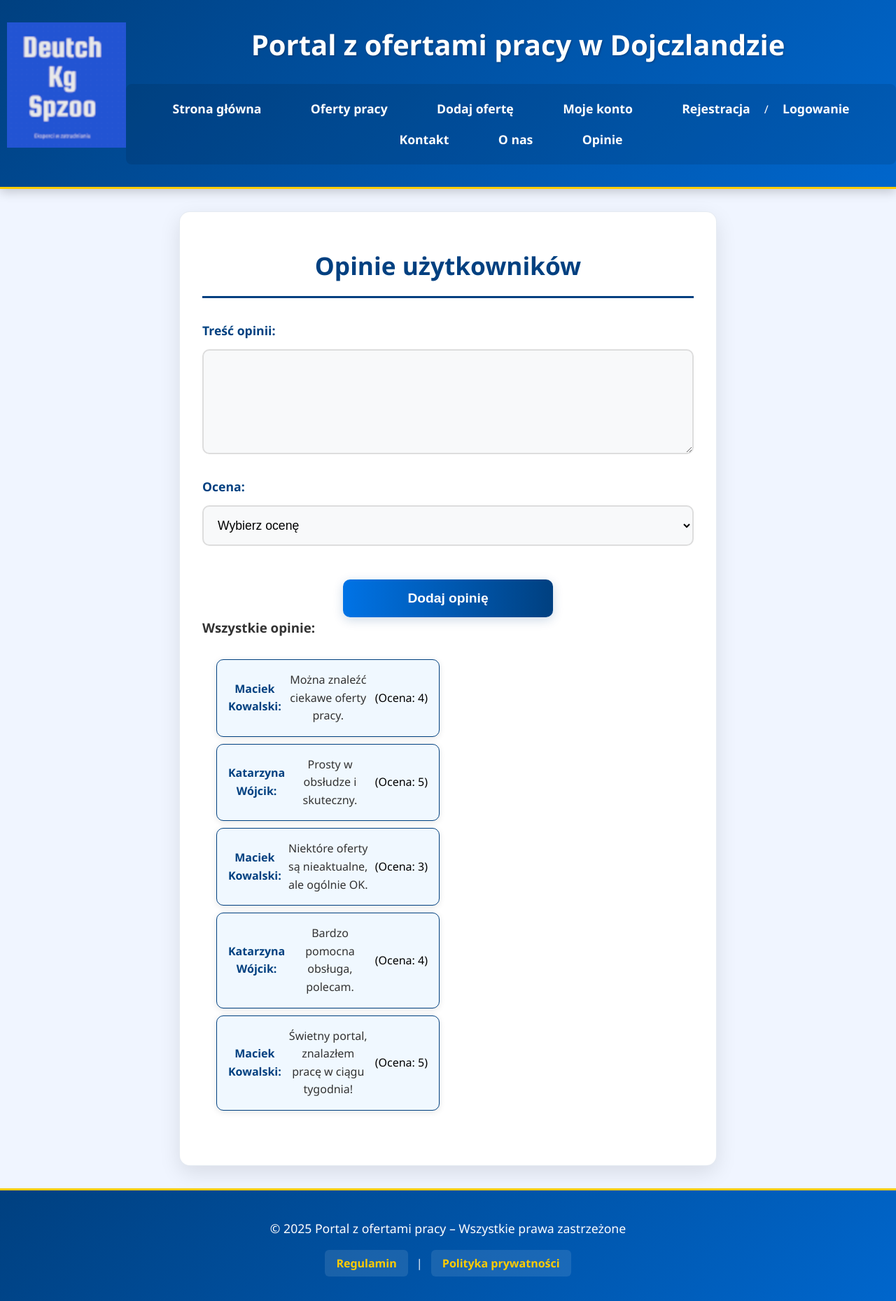
After one commit to GGTeacherOP/deutsch_Koceniak_Ginter, a PHP site: page /opinie.php in a window 1280 px wide. The commit adds this page. Shown: the whole page at 70% size. Run offline with PHP 8.4, Linux system fonts and the light colour scheme; data comes from the database, SQL or seed files in the repository.

Commit message:
stowrzenie pliku opinie z możliwościa dodawania opinii i wyświetlania ich

```diff
--- a/admin_panel.php
+++ b/admin_panel.php
@@ -111,6 +111,7 @@ $result = $stmt->get_result(); // Pobranie wyników zapytania
             <li><a href="rejestracja.php">Rejestracja</a> / <a href="logowanie.php">Logowanie</a></li>
             <li><a href="kontakt.php">Kontakt</a></li>
             <li><a href="o_nas.php">O nas</a></li>
+             <li><a href="opinie.php">opinie</a></li>
             <li><a href="admin_panel.php">Panel Admina</a></li>
         </ul>
     </nav>
--- a/aplikuj.php
+++ b/aplikuj.php
@@ -200,6 +200,7 @@ if ($_SERVER['REQUEST_METHOD'] === 'POST') {
             <?php endif; ?>
             <li><a href="kontakt.php">Kontakt</a></li>
             <li><a href="o_nas.php">O nas</a></li>
+            <li><a href="opinie.php">opinie</a></li>
             <?php if (isset($_SESSION['rola']) && $_SESSION['rola'] === 'admin'): ?>
                 <li><a href="admin_panel.php">Panel Admina</a></li>
             <?php endif; ?>
--- a/dodaj_oferte.php
+++ b/dodaj_oferte.php
@@ -81,6 +81,7 @@ if ($result) {
             <li><a href="rejestracja.php">Rejestracja</a> / <a href="logowanie.php">Logowanie</a></li>
             <li><a href="kontakt.php">Kontakt</a></li>
             <li><a href="o_nas.php">O nas</a></li>
+            <li><a href="opinie.php">opinie</a></li>
             <?php if (isset($_SESSION['rola']) && $_SESSION['rola'] === 'admin'): ?>
                 <li><a href="admin_panel.php">Panel Admina</a></li>
             <?php endif; ?>
--- a/edytuj_dane.php
+++ b/edytuj_dane.php
@@ -112,6 +112,7 @@ if ($_SERVER['REQUEST_METHOD'] === 'POST') {
             <li><a href="rejestracja.php">Rejestracja</a> / <a href="logowanie.php">Logowanie</a></li>
             <li><a href="kontakt.php">Kontakt</a></li>
             <li><a href="o_nas.php">O nas</a></li>
+            <li><a href="opinie.php">opinie</a></li>
             <?php if (isset($_SESSION['rola']) && $_SESSION['rola'] === 'admin'): ?>
             <li><a href="admin_panel.php">Panel Admina</a></li>
             <?php endif; ?>
--- a/index.php
+++ b/index.php
@@ -94,6 +94,7 @@ try {
             <li><a href="rejestracja.php">Rejestracja</a> / <a href="logowanie.php">Logowanie</a></li>
             <li><a href="kontakt.php">Kontakt</a></li>
             <li><a href="o_nas.php">O nas</a></li>
+            <li><a href="opinie.php">opinie</a></li>
             <?php if (isset($_SESSION['rola']) && $_SESSION['rola'] === 'admin'): ?>
             <li><a href="admin_panel.php">Panel Admina</a></li>
             <?php endif; ?>
--- a/kontakt.php
+++ b/kontakt.php
@@ -83,6 +83,7 @@ if ($_SERVER['REQUEST_METHOD'] === 'POST') {
             <li><a href="rejestracja.php">Rejestracja</a> / <a href="logowanie.php">Logowanie</a></li>
             <li><a href="kontakt.php" class="active">Kontakt</a></li>
             <li><a href="o_nas.php">O nas</a></li>
+            <li><a href="opinie.php">opinie</a></li>
             <?php if (isset($_SESSION['rola']) && $_SESSION['rola'] === 'admin'): ?>
             <li><a href="admin_panel.php">Panel Admina</a></li>
             <?php endif; ?>
--- a/konto.php
+++ b/konto.php
@@ -102,6 +102,7 @@ if (isset($_GET['wyloguj'])) {
             <li><a href="rejestracja.php">Rejestracja</a> / <a href="logowanie.php">Logowanie</a></li>
             <li><a href="kontakt.php">Kontakt</a></li>
             <li><a href="o_nas.php">O nas</a></li>
+            <li><a href="opinie.php">opinie</a></li>
             <?php if (isset($_SESSION['rola']) && $_SESSION['rola'] === 'admin'): ?>
             <li><a href="admin_panel.php">Panel Admina</a></li>
             <?php endif; ?>
--- a/lista_ofert.php
+++ b/lista_ofert.php
@@ -222,6 +222,7 @@ function getFilteredOffers($keyword, $location, $category, $conn) {
             <li><a href="rejestracja.php">Rejestracja</a> / <a href="logowanie.php">Logowanie</a></li>
             <li><a href="kontakt.php">Kontakt</a></li>
             <li><a href="o_nas.php">O nas</a></li>
+            <li><a href="opinie.php">opinie</a></li>
             <?php if (isset($_SESSION['rola']) && $_SESSION['rola'] === 'admin'): ?>
             <li><a href="admin_panel.php">Panel Admina</a></li>
             <?php endif; ?>
--- a/logowanie.php
+++ b/logowanie.php
@@ -156,6 +156,7 @@ if ($_SERVER['REQUEST_METHOD'] === 'POST') {
             <li><a href="rejestracja.php">Rejestracja</a> / <a href="logowanie.php">Logowanie</a></li>
             <li><a href="kontakt.php">Kontakt</a></li>
             <li><a href="o_nas.php">O nas</a></li>
+            <li><a href="opinie.php">opinie</a></li>
         </ul>
     </nav>
 </header>
--- a/o_nas.php
+++ b/o_nas.php
@@ -37,7 +37,7 @@ session_start();
             <li><a href="rejestracja.php">Rejestracja</a> / <a href="logowanie.php">Logowanie</a></li>
             <li><a href="kontakt.php">Kontakt</a></li>
             <li><a href="o_nas.php" class="active">O nas</a></li> <!-- Aktywna zakładka -->
-
+            <li><a href="opinie.php">opinie</a></li>
             <!-- Link do panelu admina widoczny tylko dla administratorów -->
             <?php if (isset($_SESSION['rola']) && $_SESSION['rola'] === 'admin'): ?>
             <li><a href="admin_panel.php">Panel Admina</a></li>
--- a/oferta_szczegoly.php
+++ b/oferta_szczegoly.php
@@ -128,6 +128,7 @@ try {
             <li><a href="rejestracja.php">Rejestracja</a> / <a href="logowanie.php">Logowanie</a></li>
             <li><a href="kontakt.php">Kontakt</a></li>
             <li><a href="o_nas.php">O nas</a></li>
+            <li><a href="opinie.php">opinie</a></li>
             <!-- Link do panelu admina widoczny tylko dla administratorów -->
             <?php if (isset($_SESSION['rola']) && $_SESSION['rola'] === 'admin'): ?>
             <li><a href="admin_panel.php">Panel Admina</a></li>
--- /dev/null
+++ b/opinie.php
@@ -0,0 +1,201 @@
+<?php
+session_start();
+require_once 'config.php'; // Plik z konfiguracją połączenia z bazą danych
+
+// Inicjalizacja zmiennych
+$errors = [];
+$success = '';
+
+// Obsługa formularza dodawania opinii
+if ($_SERVER['REQUEST_METHOD'] === 'POST') {
+    // Sprawdzenie, czy użytkownik jest zalogowany
+    if (!isset($_SESSION['user_id'])) {
+        header("Location: logowanie.php");
+        exit();
+    }
+
+    $id_uzytkownika = $_SESSION['user_id'];
+    $tresc = trim($_POST['tresc']);
+    $ocena = intval($_POST['ocena']); // Pobranie oceny
+
+    // Walidacja treści opinii
+    if (empty($tresc)) {
+        $errors[] = "Treść opinii jest wymagana.";
+    } elseif (strlen($tresc) < 10) {
+        $errors[] = "Treść opinii musi mieć co najmniej 10 znaków.";
+    }
+
+    // Walidacja oceny
+    if ($ocena < 1 || $ocena > 5) {
+        $errors[] = "Ocena musi być w zakresie od 1 do 5.";
+    }
+
+    // Jeśli nie ma błędów, zapisz opinię do bazy
+    if (empty($errors)) {
+        try {
+            $stmt = $conn->prepare("INSERT INTO opinie (id_uzytkownika, tresc, ocena, data_dodania) VALUES (?, ?, ?, NOW())");
+            $stmt->bind_param("isi", $id_uzytkownika, $tresc, $ocena); // Dodano ocena
+            if ($stmt->execute()) {
+                $success = "Opinia została dodana pomyślnie!";
+            } else {
+                $errors[] = "Wystąpił błąd podczas dodawania opinii: " . $conn->error;
+            }
+            $stmt->close();
+        } catch (Exception $e) {
+            $errors[] = "Wystąpił błąd: " . $e->getMessage();
+        }
+    }
+}
+
+// Pobieranie wszystkich opinii
+$opinie = [];
+try {
+    $stmt = $conn->prepare("SELECT o.tresc, u.imie, u.nazwisko, o.ocena FROM opinie o JOIN uzytkownicy u ON o.id_uzytkownika = u.id ORDER BY o.data_dodania DESC");
+    $stmt->execute();
+    $result = $stmt->get_result();
+
+    while ($row = $result->fetch_assoc()) {
+        $opinie[] = $row;
+    }
+    $stmt->close();
+} catch (Exception $e) {
+    die("Wystąpił błąd: " . $e->getMessage());
+}
+?>
+
+<!DOCTYPE html>
+<html lang="pl">
+<head>
+    <meta charset="UTF-8">
+    <meta name="viewport" content="width=device-width, initial-scale=1.0">
+    <title>Opinie – Portal z ofertami pracy</title>
+    <link rel="stylesheet" href="styleindex.css"> <!-- Główny arkusz stylów -->
+    <link href="favicon.ico" rel="icon" type="image/x-icon">
+    <style>
+        /* Styl dla sekcji opinii */
+        #opinie-lista {
+            text-align: center;
+            display: grid;
+            grid-template-columns: repeat(auto-fill, minmax(300px, 1fr));
+            gap: 1.5rem;
+            margin: 0 auto; /* Wyśrodkowanie kontenera */
+            padding: 20px; /* Dodatkowy padding */
+        }
+        .opinia {
+            text-align: center;
+            background-color: #f0f8ff; /* Ustawienie koloru tła */
+            border: 1px solid #004080; /* Ustawienie koloru ramki */
+            border-radius: 10px;
+            padding: 1rem; /* Dostosowanie paddingu */
+            box-shadow: 0 2px 10px rgba(0, 0, 0, 0.1);
+            transition: transform 0.3s ease, box-shadow 0.3s ease;
+            display: flex; /* Umożliwia elastyczne rozmieszczenie elementów */
+            justify-content: space-between; /* Rozmieszcza elementy wzdłuż osi poziomej */
+            align-items: center; /* Wyrównuje elementy w pionie */
+            margin: 10px 0; /* Marginesy między opiniami */
+        }
+        .opinia:hover {
+            transform: translateY(-5px);
+            box-shadow: 0 4px 20px rgba(0, 0, 0, 0.15);
+        }
+        .opinia strong {
+            color: #004080;
+            margin-right: 10px; /* Odstęp między imieniem a treścią */
+        }
+        .tresc-opinii {
+            text-align: center;
+            flex-grow: 1; /* Pozwala treści opinii zająć dostępne miejsce */
+        }
+        .ocena-opinii {
+            text-align: center;
+            font-size: 1rem;
+            color: black;
+            margin-left: 10px; /* Odstęp między treścią a oceną */
+            flex-shrink: 0; /* Zapobiega zmniejszaniu się elementu */
+        }
+    </style>
+</head>
+<body>
+
+<header>
+    <img src="logo.png" alt="Logo" style=" float:left;margin-left:10px;">
+    <h1>Portal z ofertami pracy w Dojczlandzie</h1>
+    <nav>
+        <ul>
+            <li><a href="index.php">Strona główna</a></li>
+            <li><a href="lista_ofert.php">Oferty pracy</a></li>
+            <li><a href="dodaj_oferte.php">Dodaj ofertę</a></li>
+            <li><a href="konto.php">Moje konto</a></li>
+            <li><a href="rejestracja.php">Rejestracja</a> / <a href="logowanie.php">Logowanie</a></li>
+            <li><a href="kontakt.php">Kontakt</a></li>
+            <li><a href="o_nas.php">O nas</a></li>
+            <li><a href="opinie.php">Opinie</a></li>
+            <?php if (isset($_SESSION['rola']) && $_SESSION['rola'] === 'admin'): ?>
+            <li><a href="admin_panel.php">Panel Admina</a></li>
+            <?php endif; ?>
+        </ul>
+    </nav>
+</header>
+
+<main>
+    <h2>Opinie użytkowników</h2>
+
+    <!-- Wyświetlanie błędów walidacji -->
+    <?php if (!empty($errors)): ?>
+        <div class="error">
+            <?php foreach ($errors as $error): ?>
+                <p><?= htmlspecialchars($error) ?></p>
+            <?php endforeach; ?>
+        </div>
+    <?php endif; ?>
+
+    <!-- Wyświetlanie komunikatu o sukcesie -->
+    <?php if (!empty($success)): ?>
+        <div class="success"><?= htmlspecialchars($success) ?></div>
+    <?php endif; ?>
+
+    <!-- Formularz dodawania opinii -->
+    <form action="opinie.php" method="post">
+        <div class="form-group">
+            <label for="tresc">Treść opinii:</label>
+            <textarea id="tresc" name="tresc" rows="5" required></textarea>
+        </div>
+        <div class="form-group">
+            <label for="ocena">Ocena:</label>
+            <select id="ocena" name="ocena" required>
+                <option value="">Wybierz ocenę</option>
+                <option value="1">1</option>
+                <option value="2">2</option>
+                <option value="3">3</option>
+                <option value="4">4</option>
+                <option value="5">5</option>
+            </select>
+        </div>
+        <button type="submit">Dodaj opinię</button>
+    </form>
+
+    <h3>Wszystkie opinie:</h3>
+    <div id="opinie-lista">
+        <?php if (empty($opinie)): ?>
+            <p>Brak opinii do wyświetlenia.</p>
+        <?php else: ?>
+            <div class="opinie-container">
+                <?php foreach ($opinie as $opinia): ?>
+                    <div class="opinia">
+                        <strong><?= htmlspecialchars($opinia['imie'] . ' ' . $opinia['nazwisko']) ?>:</strong>
+                        <span class="tresc-opinii"><?= htmlspecialchars($opinia['tresc']) ?></span>
+                        <span class="ocena-opinii">(Ocena: <?= htmlspecialchars($opinia['ocena']) ?>)</span>
+                    </div>
+                <?php endforeach; ?>
+            </div>
+        <?php endif; ?>
+    </div>
+</main>
+
+<footer>
+    <p>&copy; 2025 Portal z ofertami pracy – Wszystkie prawa zastrzeżone</p>
+    <a href="regulamin.php">Regulamin</a> | <a href="polityka_prywatnosci.php">Polityka prywatności</a>
+</footer>
+
+</body>
+</html>
--- a/polityka_prywatnosci.php
+++ b/polityka_prywatnosci.php
@@ -25,6 +25,7 @@
             <li><a href="rejestracja.php">Rejestracja</a> / <a href="logowanie.php">Logowanie</a></li>
             <li><a href="kontakt.php">Kontakt</a></li>
             <li><a href="o_nas.php">O nas</a></li>
+            <li><a href="opinie.php">opinie</a></li>
             <!-- Warunkowe wyświetlanie linku do panelu admina -->
             <?php if (isset($_SESSION['rola']) && $_SESSION['rola'] === 'admin'): ?>
             <li><a href="admin_panel.php">Panel Admina</a></li>
--- a/potwierdzenie_aplikacji.php
+++ b/potwierdzenie_aplikacji.php
@@ -61,6 +61,7 @@ try {
             <?php endif; ?>
             <li><a href="kontakt.php">Kontakt</a></li>
             <li><a href="o_nas.php">O nas</a></li>
+            <li><a href="opinie.php">opinie</a></li>
             <!-- Link do panelu admina widoczny tylko dla administratorów -->
             <?php if (isset($_SESSION['rola']) && $_SESSION['rola'] === 'admin'): ?>
             <li><a href="admin_panel.php">Panel Admina</a></li>
--- a/regulamin.php
+++ b/regulamin.php
@@ -27,6 +27,7 @@
             <li><a href="rejestracja.php">Rejestracja</a> / <a href="logowanie.php">Logowanie</a></li>
             <li><a href="kontakt.php">Kontakt</a></li>
             <li><a href="o_nas.php">O nas</a></li>
+            <li><a href="opinie.php">opinie</a></li>
             <!-- Warunkowe wyświetlenie panelu admina -->
             <?php if (isset($_SESSION['rola']) && $_SESSION['rola'] === 'admin'): ?>
             <li><a href="admin_panel.php">Panel Admina</a></li>
--- a/zmiana_hasla.php
+++ b/zmiana_hasla.php
@@ -88,6 +88,7 @@ if ($_SERVER['REQUEST_METHOD'] === 'POST') {
             <li><a href="rejestracja.php">Rejestracja</a> / <a href="logowanie.php">Logowanie</a></li>
             <li><a href="kontakt.php">Kontakt</a></li>
             <li><a href="o_nas.php">O nas</a></li>
+            <li><a href="opinie.php">opinie</a></li>
             <?php if (isset($_SESSION['rola']) && $_SESSION['rola'] === 'admin'): ?>
             <li><a href="admin_panel.php">Panel Admina</a></li>
         <?php endif; ?>
```
Also changed, not shown: rejestracja.php (+18 -5 lines), 2 other files.
